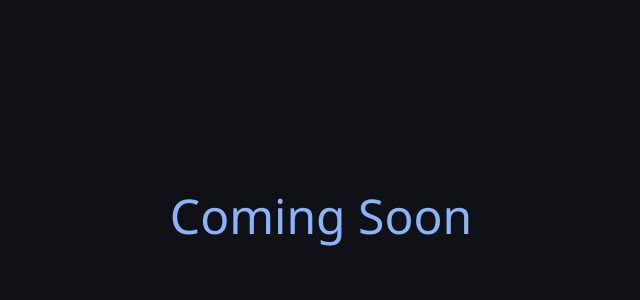
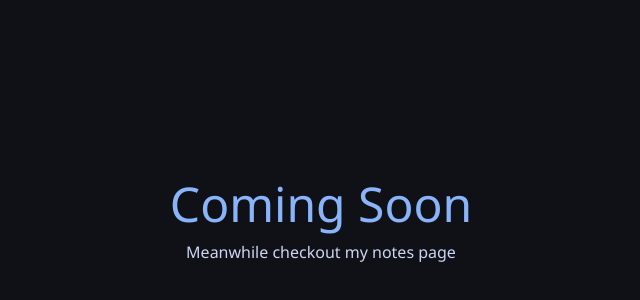
Before and after one commit to aslamcodes/personal-page-v2, a SvelteKit app: page / in a window 1280 px wide. Shown: the part 184-484 px from the top of the page, without its empty margins (319-959 px from the left). Built offline with nearby package versions, Linux system fonts and the light colour scheme.

Commit message:
add notes link

```diff
--- a/src/routes/+page.svelte
+++ b/src/routes/+page.svelte
@@ -31,5 +31,6 @@
 </style>
 
 <div class="container">
-  <h1>Coming Soon</h1>
+    <h1>Coming Soon</h1>
+    <a href="https://notes.aslamcodes.in" target="_blank">Meanwhile checkout my notes page</a>
 </div>
```
